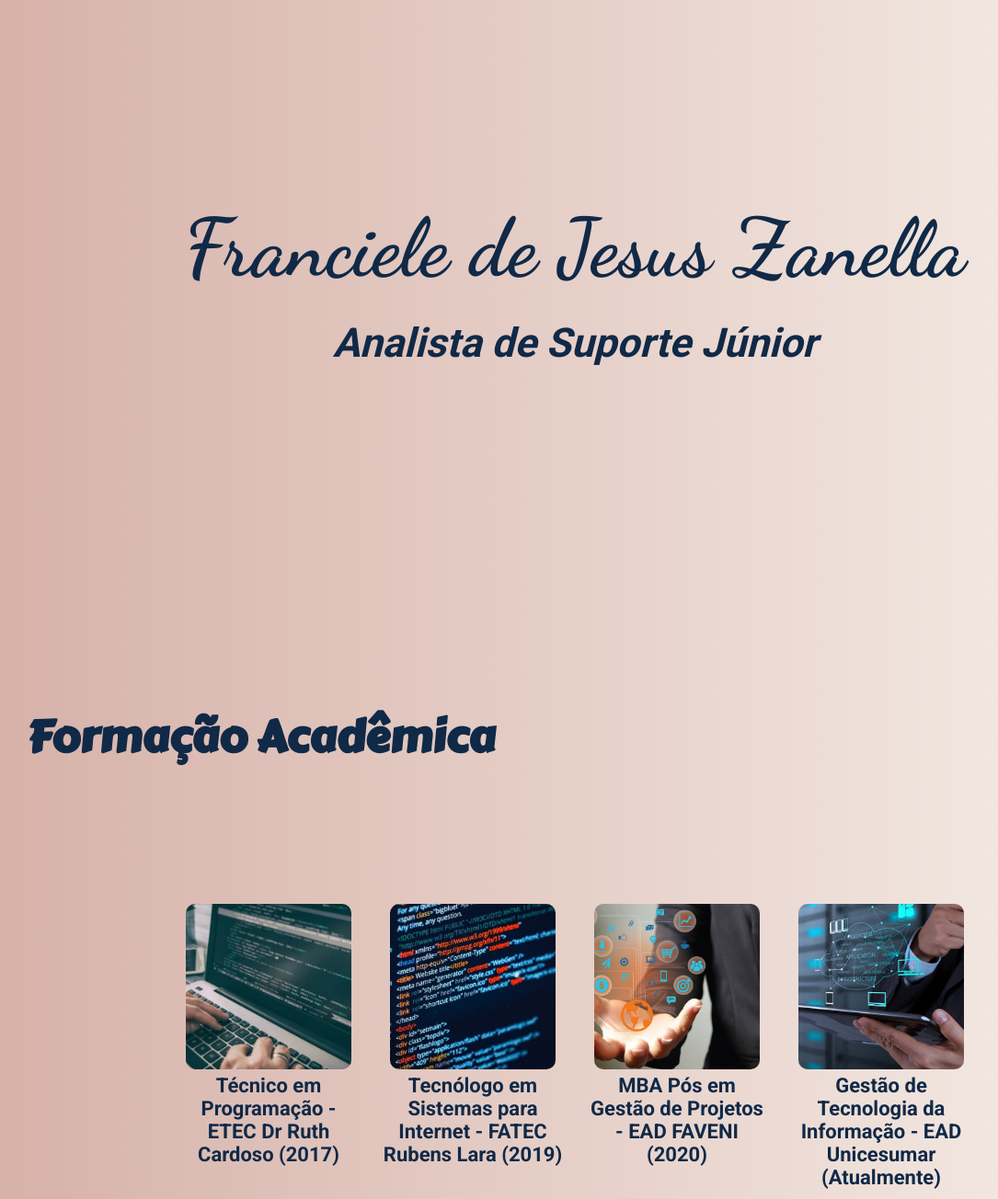
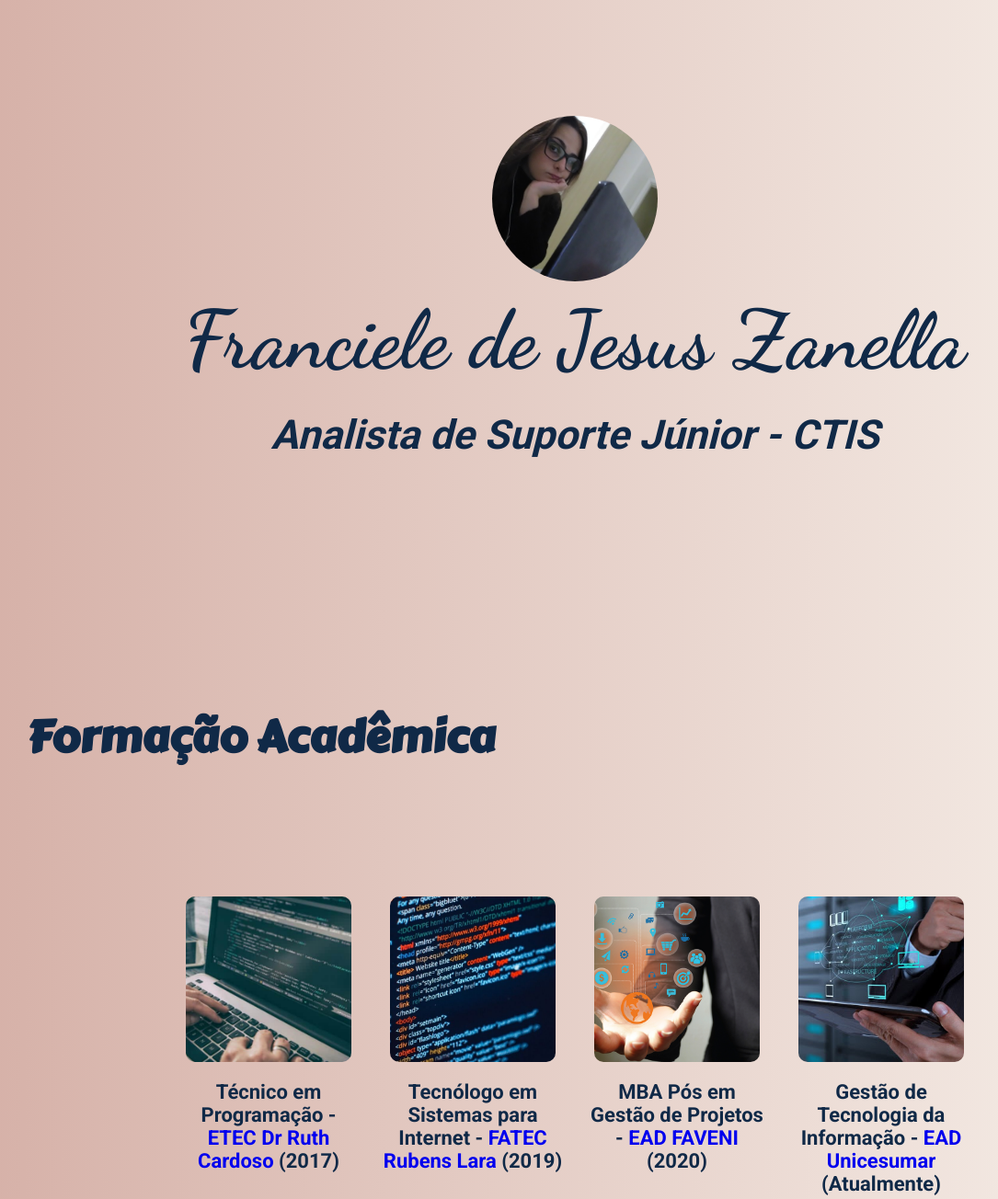
Before and after one commit to Franzanella/meuportfolio, a plain HTML site: page index.html in a window 1280 px wide. Shown: the part 80-1384 px from the top of the page at 92% size, without its empty margins (15-1100 px from the left). Drawn offline with Linux system fonts and the light colour scheme.

Commit message:
Atualização

```diff
--- a/css/style.css
+++ b/css/style.css
@@ -40,6 +40,7 @@ body{
     top: 0;
     width: 100vw;
 
+
     }
 
     .menu ul{
@@ -57,6 +58,21 @@ body{
     padding: 10px;
     text-decoration: none;
     }
+
+
+    img    {
+
+      border-radius: 90px;
+      height: 180px;
+      object-fit: cover;
+      width: 180px;
+
+      margin-bottom: 20px;
+      display: block;
+      margin-left: auto;
+      margin-right: auto;
+  }
+
 
     .site-title{
 
@@ -141,3 +157,7 @@ body{
   color:#102947;
   font-size: 6em;
 }
+
+a{
+  text-decoration: none;
+}
--- a/index.html
+++ b/index.html
@@ -19,8 +19,9 @@
         </ul>
         </nav>
     <div>
+        <img src="./img/fran.jpg" alt="imagem Franciele Zanella">
         <h1 class="site-title"> Franciele de Jesus Zanella</h1>
-        <h2 class = "site-subtitle"> Analista de Suporte Júnior</h2>
+        <h2 class = "site-subtitle"> Analista de Suporte Júnior - CTIS</h2>
     </div>
         </header>
 
@@ -30,19 +31,19 @@
 
             <figure>
                 <img class="img-portfolio" src="./img/ecommerce-creditos-s-o-c-i-a-l-c-u-t-unsplash.jpg" alt="Técnico em Programação - ETEC Dr Ruth Cardoso (2017)">
-                <figcaption>Técnico em Programação - ETEC Dr Ruth Cardoso (2017)</figcaption>
+                <figcaption>Técnico em Programação - <a href="https://etecdrc.com.br/" target="_blank">ETEC Dr Ruth Cardoso</a> (2017)</figcaption>
             </figure>
             <figure>
                 <img class="img-portfolio" src="./img/mobile-creditos-nate-grant-unsplash.jpg" alt=">Tecnólogo em Sistemas para Internet - FATEC Rubens Lara (2019)">
-                <figcaption>Tecnólogo em Sistemas para Internet - FATEC Rubens Lara (2019)</figcaption>
+                <figcaption>Tecnólogo em Sistemas para Internet - <a href= "https://fatecrl.edu.br/" target="_blank">FATEC Rubens Lara</a> (2019)</figcaption>
             </figure>
             <figure>
                 <img class="img-portfolio" src="./img/webdesign-creditos-domenico-loia-unsplash.jpg" alt="MBA Pós em Gestão de Projetos - EAD FAVENI (2020)">
-                <figcaption>MBA Pós em Gestão de Projetos - EAD FAVENI (2020)</figcaption>
+                <figcaption>MBA Pós em Gestão de Projetos - <a href="https://faveni.edu.br/" target="_blank">EAD FAVENI</a> (2020)</figcaption>
             </figure>
             <figure>
                 <img class="img-portfolio" src="./img/projpessoais-creditos-hal-gatewood-unsplash.jpg" alt="Gestão de Tecnologia da Informação - EAD Unicesumar (Atualmente)">
-                <figcaption>Gestão de Tecnologia da Informação - EAD Unicesumar (Atualmente) </figcaption>
+                <figcaption>Gestão de Tecnologia da Informação - <a href="https://www.unicesumar.edu.br/home/" target="_blank" >EAD Unicesumar</a> (Atualmente) </figcaption>
             </figure>
         </div>
         </section>
```
Also changed, not shown: img/fran.jpg (added).
